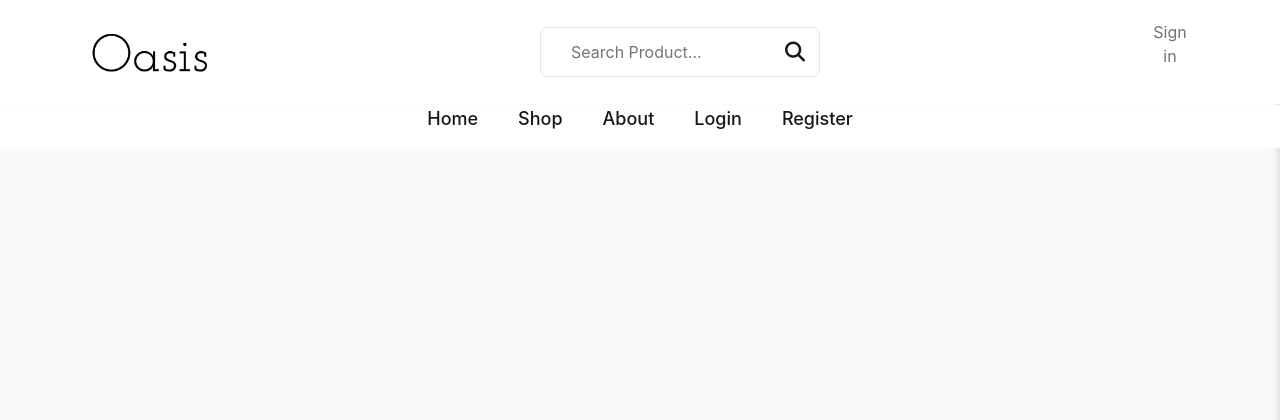
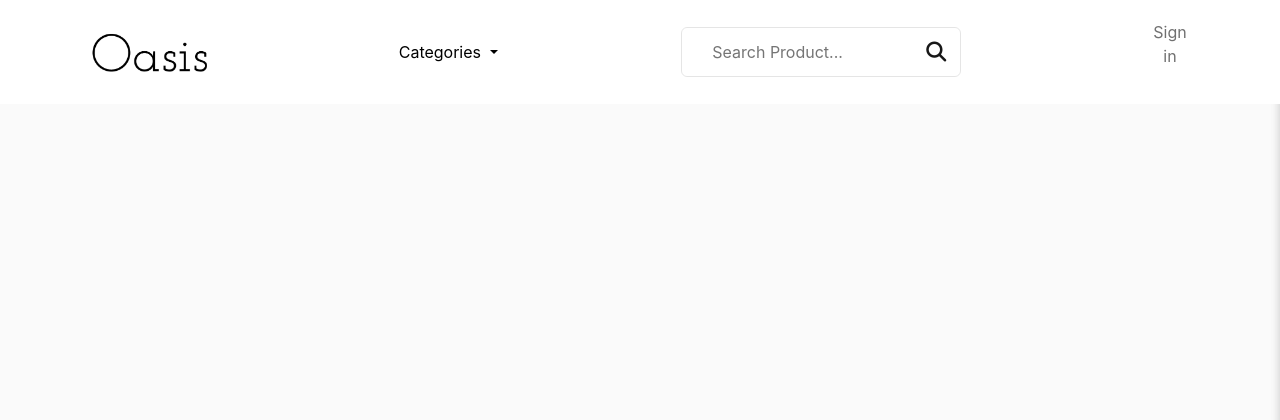
Before and after one commit to AmiraliSajadi/Oasis-Storefront, a Flask app: page / in a window 1280 px wide. Shown: the top 420 px of the page. Run offline with Flask 2, Linux system fonts and the light colour scheme; some libraries are stand-ins or nearby versions.

Commit message:
changed header - signin/signup are functional but need more work

```diff
--- a/app/routes.py
+++ b/app/routes.py
@@ -26,28 +26,11 @@ def register():
     if current_user.is_authenticated:
         return redirect(url_for('home'))
     form = RegistrationForm()
-    if form.validate_on_submit():
-        hashed_password = bcrypt.generate_password_hash(form.password.data).decode('utf-8')
-        user = MyUser(username=form.Username.data, email=form.Email.data, password=hashed_password)
-        db.session.add(user)
-        db.session.commit()
-        flash('Your account has been created! You are now able to login', 'success')
-        return redirect(url_for('login'))
-    return render_template('register.html', title='Register', form=form)
-
-@app.route("/create_user")
-def create_user():
-    if current_user.is_authenticated:
-        return redirect(url_for('home'))
-    form = RegistrationForm()
-    if form.validate_on_submit():
-        hashed_password = bcrypt.generate_password_hash(form.password.data).decode('utf-8')
-        # Create a new user
-        new_user = MyUser(username='example_user', email='user@example.com')
-        db.session.add(new_user)
-        db.session.commit()
-        flash('New user created successfully!', 'success')
-    return redirect(url_for('home'))
+    hashed_password = bcrypt.generate_password_hash(form.password.data).decode('utf-8')
+    user = MyUser(username=form.Username.data, email=form.Email.data, password=hashed_password)
+    db.session.add(user)
+    db.session.commit()
+    return jsonify({'Success': 'Account created'}), 200
 
 @app.route('/logout')
 @login_required
@@ -57,20 +40,17 @@ def logout():
 
 @app.route("/login", methods=['GET', 'POST'])
 def login():
-    if current_user.is_authenticated:
-        return redirect(url_for('home'))
+    print('here')
     form = LoginForm()
-    if form.validate_on_submit():
-        # Check if user exists
-        user = MyUser.query.filter_by(email=form.Email.data).first()
-        if user and bcrypt.check_password_hash(user.password, form.password.data):
-            login_user(user, remember=form.remember.data)
-            next_page = request.args.get('next')
-            # flash('Login successful!', 'success')
-            return redirect(next_page) if next_page else redirect(url_for('home'))
-        else:
-            flash("Login Unsuccessful. Please check username and password", "danger")
-    return render_template('login.html', title='Login', form=form)
+    print(form.Email.data)
+    user = MyUser.query.filter_by(email=form.Email.data).first()
+    if user and bcrypt.check_password_hash(user.password, form.password.data):
+        login_user(user, remember=form.remember.data)
+        print('logged in')
+        next_page = request.args.get('next')
+        return redirect(next_page) if next_page else redirect(url_for('home'))
+    else:
+        return jsonify({'error': 'Invalid username or password'}), 400
 
 @app.route("/contact")
 def contact():
@@ -217,7 +197,6 @@ def upload_item():
         db.session.add(new_product)
         db.session.commit()
 
-        flash('Item uploaded successfully', 'success')
         return redirect(url_for('userSetting'))
 
 
--- a/app/templates/layout.html
+++ b/app/templates/layout.html
@@ -23,114 +23,80 @@
   <!-- Header -->
   <header class="header" data-header>
     <div class="container">
-
-      <div class="overlay" data-overlay></div>
-
+        <!-- Logo -->
         <a href="{{url_for('home')}}" class="logo">
             <img src="../static/img/logo.png" alt="Oasis logo" width="130" height="11">
         </a>
 
+        <!-- Dropdown Menu for Categories -->
+        <div class="dropdown">
+            <button class="dropdown-toggle" type="button" id="categoryDropdown" data-toggle="dropdown" aria-haspopup="true" aria-expanded="false">
+                Categories
+            </button>
+            <div class="dropdown-menu" aria-labelledby="categoryDropdown">
+                <a class="dropdown-item" href="#">Toys</a>
+                <a class="dropdown-item" href="#">Sports</a>
+                <a class="dropdown-item" href="#">Clothing</a>
+                <a class="dropdown-item" href="#">Electronics</a>
+                <a class="dropdown-item" href="#">Home & Garden</a>
+                <div class="dropdown-divider"></div>
+                <a class="dropdown-item" href="{{url_for('products')}}">All Products</a>
+            </div>
+        </div>
 
+        <!-- Search Form -->
         <div class="header-search" id="searchForm">
             <form action="{{ url_for('search') }}" method="POST">
-
                 <input type="text" name="search" placeholder="Search Product..." class="input-field">
-
                 <button class="search-btn" aria-label="Search" type="submit">
                     <i class='fa fa-search'></i>
                 </button>
             </form>
-
-
         </div>
 
-      <div class="header-actions">
-
+        <!-- Sign In/Log Out Button -->
+        {% if current_user.is_authenticated %}
+        <a href="{{url_for('logout')}}" class="header-action-btn">
+            <ion-icon name="person-outline" aria-hidden="true"></ion-icon>
+            <a href="{{ url_for('user_settings') }}" class="header-action-label">{{ current_user.username }}</a>
+        </a>
+        <a href="{{url_for('logout')}}" class="header-action-btn">
+            <ion-icon name="log-out-outline" aria-hidden="true"></ion-icon>
+            <p class="header-action-label">Log Out</p>
+        </a>
+        {% else %}
         <button class="header-action-btn" id="signInLink">
             <ion-icon name="person-outline" aria-hidden="true"></ion-icon>
-
             <p class="header-action-label">Sign in</p>
         </button>
+        {% endif %}
 
-        <button class="header-action-btn">
-          <ion-icon name="search-outline" aria-hidden="true"></ion-icon>
+        <!-- Sell Button -->
+        {% if current_user.is_authenticated %}
+        <a href="{{url_for('sell')}}" class="header-action-btn">
+            <ion-icon name="add-circle-outline" aria-hidden="true"></ion-icon>
+            <p class="header-action-label">Sell</p>
+        </a>
+        {% endif %}
 
-          <p class="header-action-label">Search</p>
-        </button>
-
+        <!-- Cart Button -->
         {% if current_user.is_authenticated %}
-        <button class="header-action-btn" data-toggle="modal" data-target="#cartModal" id="cartButton">
+        <button class="header-action-btn" id="cartButton">
             <ion-icon name="cart-outline" aria-hidden="true"></ion-icon>
             <p class="header-action-label">Cart</p>
         </button>
+        {% endif %}
 
+        <!-- Wishlist Button -->
+        {% if current_user.is_authenticated %}
         <button class="header-action-btn" id="wishlistButton">
             <ion-icon name="heart-outline" aria-hidden="true"></ion-icon>
-
             <p class="header-action-label">Wishlist</p>
-
-          <!-- <div class="btn-badge" aria-hidden="true">2</div> -->
         </button>
         {% endif %}
-
-      </div>
-
-      <button class="nav-open-btn" data-nav-open-btn aria-label="Open Menu">
-        <span></span>
-        <span></span>
-        <span></span>
-      </button>
-
-      <nav class="navbar" data-navbar>
-        <div class="navbar-top">
-
-          <a href="{{url_for('home')}}" class="logo">
-            <img src="../static/img/logo.png" alt="Casmart logo" width="130" height="31">
-          </a>
-
-          <button class="nav-close-btn" data-nav-close-btn aria-label="Close Menu">
-            <ion-icon name="close-outline"></ion-icon>
-          </button>
-
-        </div>
-
-        <ul class="navbar-list">
-          <li>
-            <a href="{{url_for('home')}}" class="navbar-link">Home</a>
-          </li>
-          <li>
-            <a href="{{url_for('products')}}" class="navbar-link">Shop</a>
-          </li>
-          <li>
-            <a href="{{url_for('about')}}" class="navbar-link">About</a>
-          </li>
-          <!-- <li>
-            <a href="{{url_for('contact')}}" class="navbar-link">Contact</a>
-          </li> -->
-          {% if current_user.is_authenticated%}
-          <li>
-            <a href="{{url_for('sell')}}" class="navbar-link">Sell</a>
-          </li>
-          <li>
-            <a href="{{url_for('logout')}}" class="navbar-link">Log out</a>
-          </li>
-          <li>
-            <a href="{{url_for('userProfile')}}" class="navbar-link">User</a>
-          </li>
-          {%else%}
-          <li>
-            <a href="{{url_for('login')}}" class="navbar-link">Login</a>
-          </li>
-          <li>
-            <a href="{{url_for('register')}}" class="navbar-link">Register</a>
-          </li>
-          {%endif%}
-        </ul>
-
-      </nav>
-
     </div>
 </header>
+
 
   <main role="main" class="main-container">
     {%block main_content%}{%endblock%}
```
Also changed, not shown: other parts of app/templates/layout.html (+41 -26 lines), app/static/js/modal.js (+38 -0 lines). Lines whose indentation alone changed are shown as unchanged.
